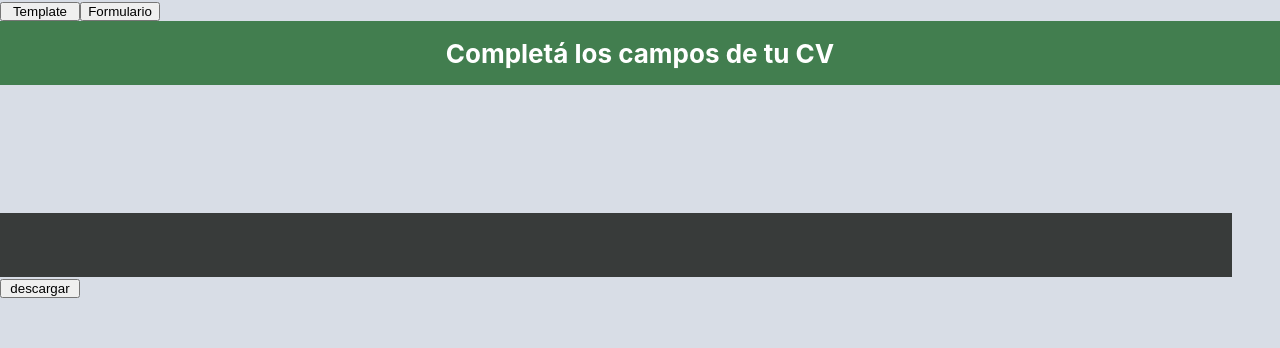
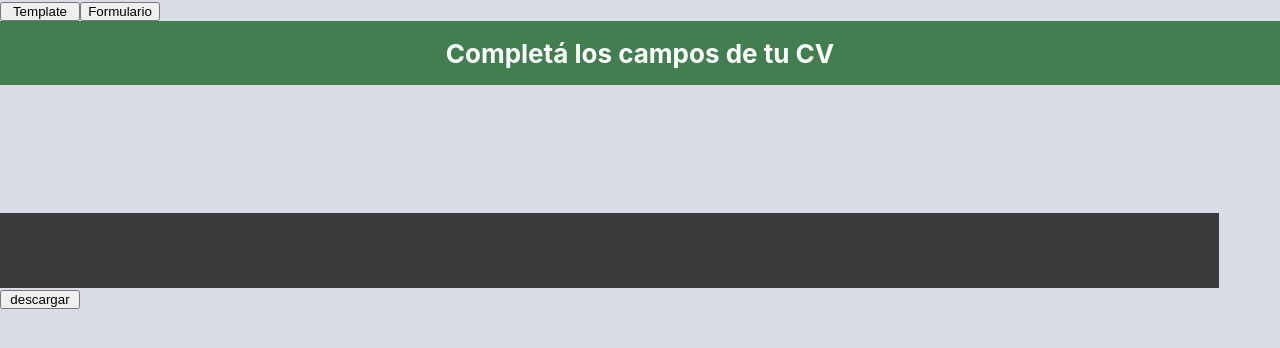
Before and after one commit to ALCavagnaro/CV_TEMPLATE_REACT, a React (Create React App) app: page /template in a window 1280 px wide. Shown: the top 348 px of the page. Built offline with nearby package versions, Linux system fonts and the light colour scheme.

Commit message:
ajustes en encabezado de template

```diff
--- a/src/App.css
+++ b/src/App.css
@@ -191,13 +191,17 @@ input:checked + .slider:before {
   background-color: rgb(56, 59, 58);
   color:rgb(255, 255, 255);
   width:95%;
-  height: 3rem;
-  font-size: 4px;
+  height: 4.5rem;
+  font-size: 5.5px;
   font-style: italic;
-  padding: 0.5rem;
+  padding: 0.1rem;
 }
 
 .user-data-info{
   display: inline-block;
   width: fit-content;
 }
+
+.user-data-info > p {
+  margin: 2px;
+}
--- a/src/Template/template.jsx
+++ b/src/Template/template.jsx
@@ -31,7 +31,7 @@ const Template = () => {
                        state.map(
 
                              (item) =>
-                             <h3 className='user-data-info'>
+                             <div className='user-data-info'>
                              <p>{item[0]}</p>
                              <p>{item[1]}</p>
                              <p>{item[2]}</p>
@@ -41,7 +41,7 @@ const Template = () => {
                              <p>{item[6]}</p>
                              <p>{item[7]}</p>
                              <p>{item[8]}</p>
-                             </h3>
+                             </div>
                        )
                   }
 
```
